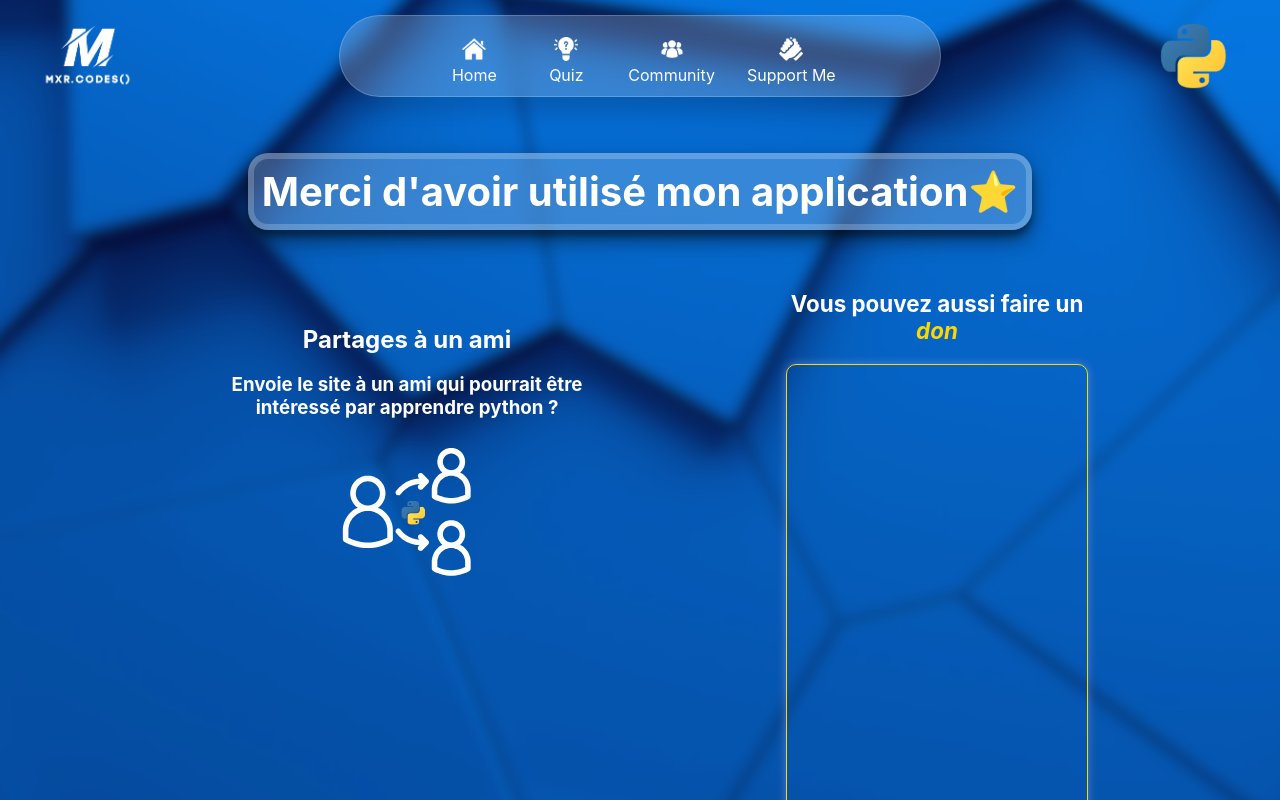
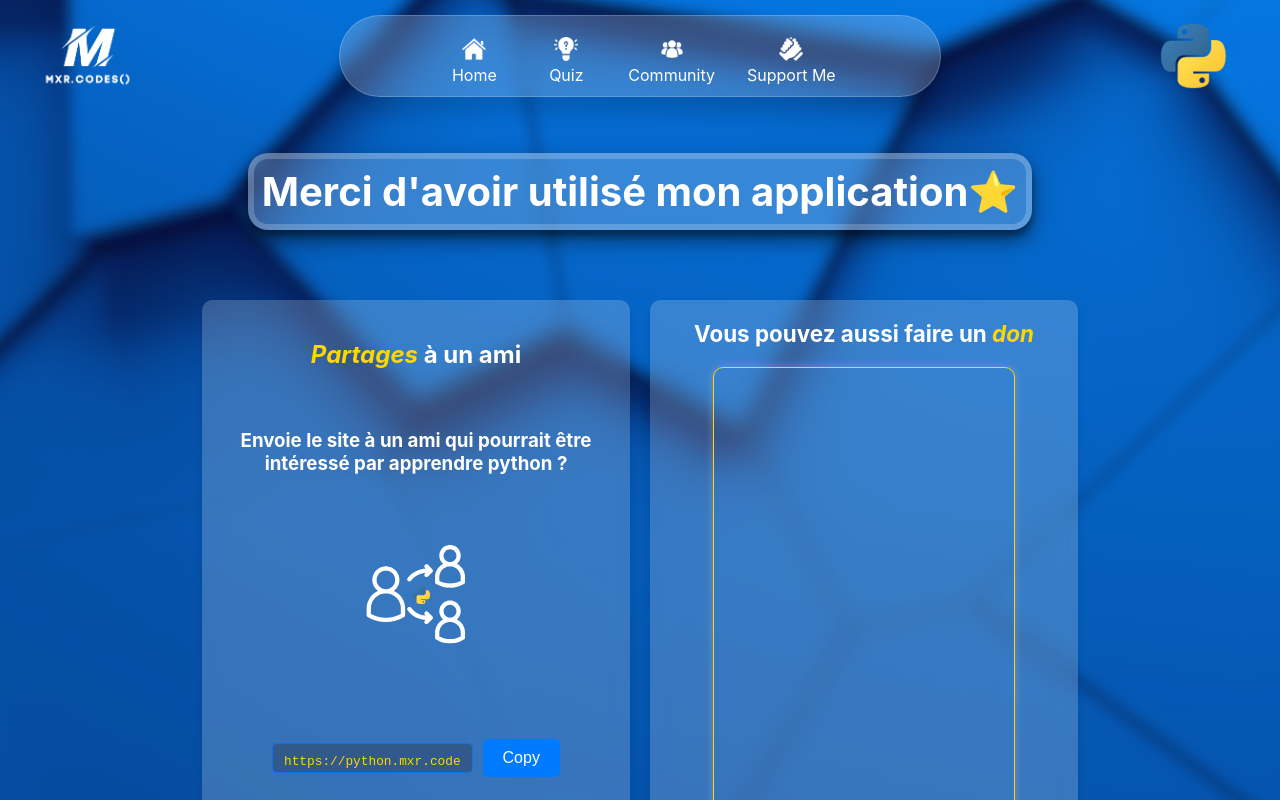
Before and after one commit to mamour-dx/learn-python-website, a React (Vite) app: page /support-me in a window 1280 px wide. Shown: the top 800 px of the page. Built offline with nearby package versions, Linux system fonts and the light colour scheme.

Commit message:
finished share div

```diff
--- a/package.json
+++ b/package.json
@@ -9,6 +9,7 @@
     "@testing-library/user-event": "^13.5.0",
     "@vitejs/plugin-react-swc": "^3.7.0",
     "react": "^18.3.1",
+    "react-copy-to-clipboard": "^5.1.0",
     "react-dom": "^18.3.1",
     "react-router-dom": "^6.23.1",
     "react-slick": "^0.30.2",
--- a/src/pages/SupportMe/SupportMe.css
+++ b/src/pages/SupportMe/SupportMe.css
@@ -10,6 +10,11 @@ h1 {
     align-items: center;
     flex-direction: column;
 
+}
+.Share img {
+    width: 100px;
+    height: 100px;
+    margin-bottom: 70px;
 }
 .donate {
     display: flex;
@@ -63,3 +68,71 @@ h1 {
     color: #ffd700;
     text-decoration: underline;
 }
+.Share, .donate {
+    flex: 1;
+    min-width: 300px;
+    padding: 20px;
+    background: rgba(255, 255, 255, 0.2);
+    border-radius: 10px;
+    box-shadow: 0 4px 6px rgba(0, 0, 0, 0.1);
+    backdrop-filter: blur(10px);
+    text-align: center;
+    margin: 10px;
+  }
+
+  .share-url-container {
+    display: flex;
+    align-items: center;
+    justify-content: center;
+    margin-top: 20px;
+    position: relative;
+  }
+
+  .share-url-textarea {
+    width: 46%;
+    font-size: 0.8rem ;
+    max-width: 400px;
+    color: #ffd700;
+    overflow: hidden;
+    background-color:rgba(45, 55, 68, 0.397);
+    height: 8px;
+    padding: 10px;
+    margin-right: 10px;
+    border-radius: 5px;
+    border: 1px solid #007bffc6;
+    resize: none;
+    text-align: center;
+  }
+
+  .copy-button {
+    padding: 10px 20px;
+    font-size: 16px;
+    color: white;
+    background-color: #007bff;
+    border: none;
+    border-radius: 5px;
+    cursor: pointer;
+    display: inline-flex;
+    align-items: center;
+    gap: 5px;
+    transition: background-color 0.3s;
+  }
+
+  .copy-button:hover {
+    background-color: #0056b3;
+  }
+
+  .copied-notification {
+    position: absolute;
+    right: 0;
+    top: 50%;
+    transform: translateY(-50%);
+    background-color: #4caf50;
+    color: white;
+    padding: 5px 10px;
+    border-radius: 5px;
+    font-size: 14px;
+  }
+.Share > * {
+    margin-bottom: 60px;
+}
--- a/src/pages/SupportMe/SupportMe.jsx
+++ b/src/pages/SupportMe/SupportMe.jsx
@@ -1,19 +1,38 @@
-import React from 'react';
+// src/pages/SupportMe.jsx
+import React, { useState } from 'react';
 import './SupportMe.css';
+import { CopyToClipboard } from 'react-copy-to-clipboard';
 
 const SupportMe = () => {
+  const [copied, setCopied] = useState(false);
+
+  const handleCopy = () => {
+    setCopied(true);
+    setTimeout(() => setCopied(false), 3000); // Reset copied state after 3 seconds
+  };
+
   return (
     <div className='support-me'>
       <h1 className='glass'>Merci d'avoir utilisé mon application⭐️</h1>
       <div className='support-content'>
-        <div className='Share'>
-          <h2 className='share'>Partages à un ami</h2>
+        <div className='Share zoom-in'>
+          <h2 className='share'><span className='kofi-profile'>Partages</span> à un ami</h2>
           <h3>Envoie le site à un ami qui pourrait être intéressé par apprendre python ?</h3>
           <img src="src/assets/share.svg" alt="share" />
-
-
+          <div className="share-url-container">
+            <textarea
+              value="https://python.mxr.codes"
+              readOnly
+              className="share-url-textarea"
+            />
+            <CopyToClipboard text="https://python.mxr.codes" onCopy={handleCopy}>
+              <button className="copy-button">
+                {copied ? 'Copied!' : 'Copy'}
+              </button>
+            </CopyToClipboard>
+          </div>
         </div>
-        <div className='donate'>
+        <div className='donate zoom-in'>
           <h2 className='donation-cta'>Vous pouvez aussi faire un <a href='https://ko-fi.com/mxrcodes' className='kofi-profile' target='_blank' rel="noopener noreferrer">don</a></h2>
           <iframe
             id="kofiframe"
```
Also changed, not shown: 1 other file (tests, documents, lock files or other folders).
